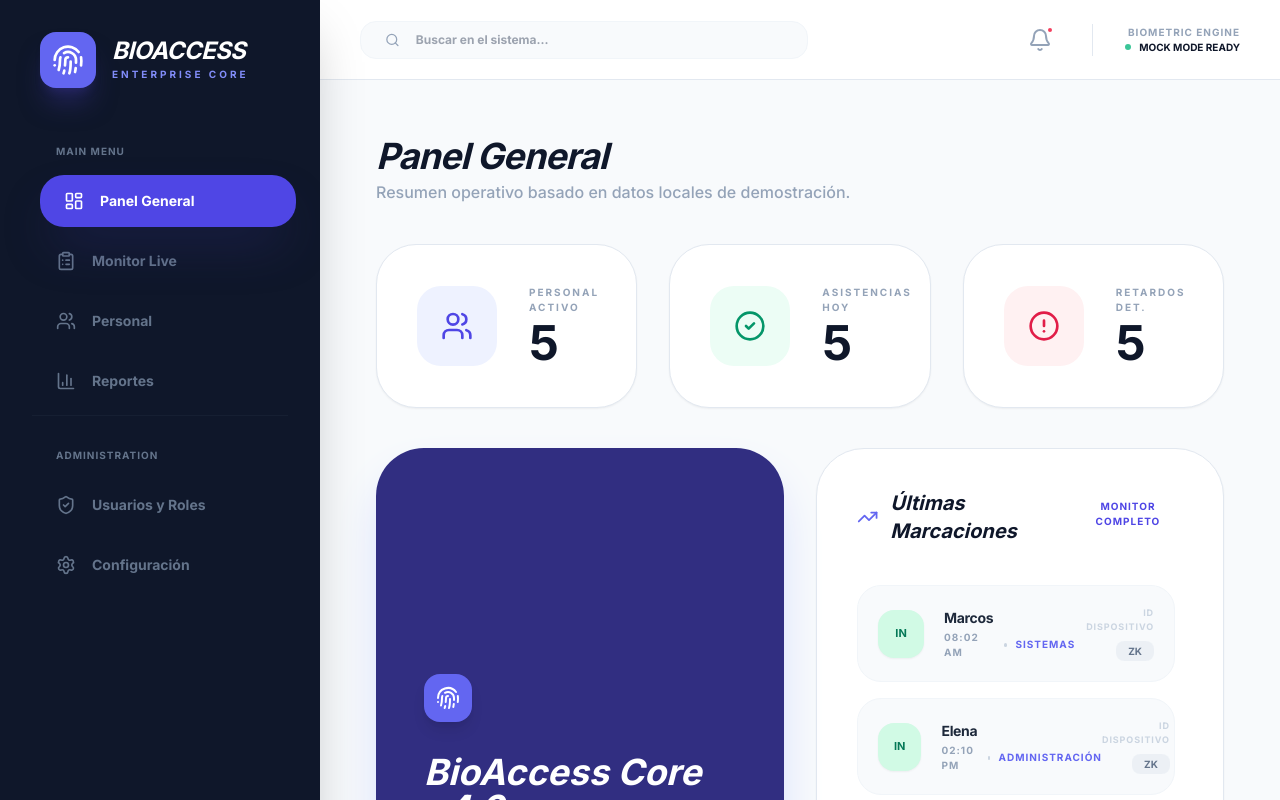
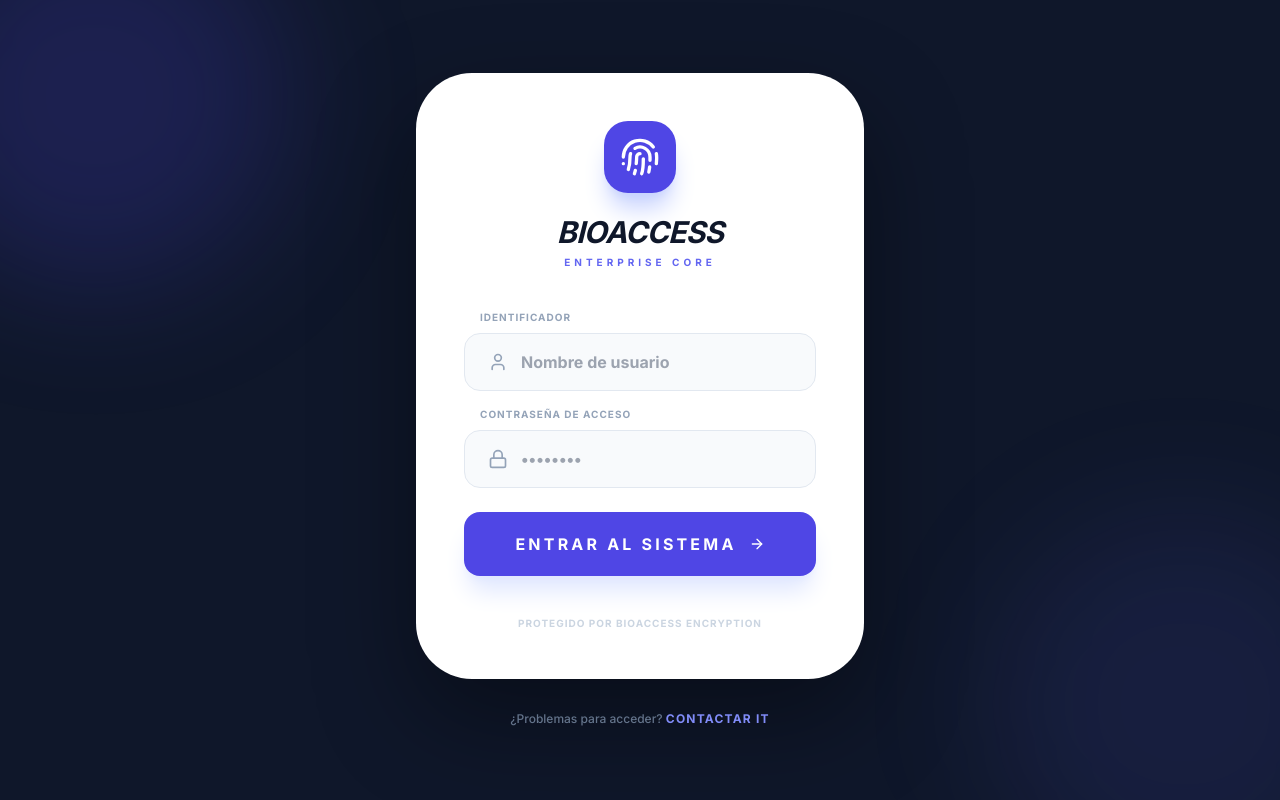
Before and after one commit to JonaMar1999/BIOMETRICOCABLEVISION, a React (Vite) app: page / in a window 1280 px wide. Shown: the top 800 px of the page. Built offline with nearby package versions, Linux system fonts and the light colour scheme.

Commit message:
feat: Add user authentication and login screen
Implements a basic login screen and authentication flow for the application. Users must log in to access the main features. The main App component now conditionally renders the Login component based on authentication status.

```diff
--- a/App.tsx
+++ b/App.tsx
@@ -11,6 +11,7 @@ import EmployeeManager from './components/EmployeeManager';
 import Reports from './components/Reports';
 import UserRoles from './components/UserRoles';
 import Config from './components/Config';
+import Login from './components/Login';
 
 // --- FUENTE DE VERDAD: MOCK DATA INICIAL ---
 const INITIAL_EMPLOYEES: Employee[] = [
@@ -31,6 +32,7 @@ const INITIAL_LOGS: AttendanceLog[] = [
 ];
 
 const App: React.FC = () => {
+  const [isAuthenticated, setIsAuthenticated] = useState(false);
   const [activeTab, setActiveTab] = useState<'dashboard' | 'attendance' | 'employees' | 'reports' | 'config' | 'users'>('dashboard');
   const [isNotificationsOpen, setIsNotificationsOpen] = useState(false);
 
@@ -57,8 +59,17 @@ const App: React.FC = () => {
       .reverse();
   }, [logs]);
 
+  const handleLogout = () => {
+    setIsAuthenticated(false);
+    setActiveTab('dashboard'); // Reset tab on logout
+  };
+
+  if (!isAuthenticated) {
+    return <Login onLogin={() => setIsAuthenticated(true)} />;
+  }
+
   return (
-    <div className="min-h-screen flex flex-col md:flex-row bg-slate-50 overflow-hidden font-['Inter']">
+    <div className="min-h-screen flex flex-col md:flex-row bg-slate-50 overflow-hidden font-['Inter'] animate-in fade-in duration-700">
       {/* SIDEBAR DE NAVEGACIÓN PROFESIONAL */}
       <aside className="w-full md:w-80 bg-slate-900 text-white p-8 shrink-0 flex flex-col shadow-2xl z-20 overflow-y-auto transition-all">
         <div className="flex items-center gap-4 mb-14 px-2">
@@ -111,7 +122,10 @@ const App: React.FC = () => {
                 <p className="text-[9px] text-slate-500 font-black uppercase tracking-widest">{currentUser.role}</p>
               </div>
            </div>
-           <button className="w-full mt-4 flex items-center justify-center gap-2 py-3 text-[10px] font-black text-rose-500 uppercase tracking-[0.2em] hover:bg-rose-500/10 rounded-xl transition-all">
+           <button
+             onClick={handleLogout}
+             className="w-full mt-4 flex items-center justify-center gap-2 py-3 text-[10px] font-black text-rose-500 uppercase tracking-[0.2em] hover:bg-rose-500/10 rounded-xl transition-all"
+            >
              <LogOut className="w-3 h-3" /> Cerrar Sesión
            </button>
         </div>
--- /dev/null
+++ b/components/Login.tsx
@@ -0,0 +1,100 @@
+
+import React, { useState } from 'react';
+import { Fingerprint, Lock, User, ArrowRight } from 'lucide-react';
+
+interface LoginProps {
+  onLogin: () => void;
+}
+
+const Login: React.FC<LoginProps> = ({ onLogin }) => {
+  const [loading, setLoading] = useState(false);
+
+  const handleSubmit = (e: React.FormEvent) => {
+    e.preventDefault();
+    setLoading(true);
+    // Simular un pequeño retraso de carga para realismo visual
+    setTimeout(() => {
+      onLogin();
+      setLoading(false);
+    }, 800);
+  };
+
+  return (
+    <div className="min-h-screen bg-slate-900 flex items-center justify-center p-6 relative overflow-hidden font-['Inter']">
+      {/* Decoración de fondo */}
+      <div className="absolute -top-24 -left-24 w-96 h-96 bg-indigo-600/20 rounded-full blur-3xl"></div>
+      <div className="absolute -bottom-24 -right-24 w-96 h-96 bg-indigo-500/10 rounded-full blur-3xl"></div>
+
+      <div className="w-full max-w-md relative z-10 animate-in fade-in zoom-in duration-700">
+        <div className="bg-white rounded-[3.5rem] shadow-[0_40px_100px_rgba(0,0,0,0.4)] overflow-hidden">
+          <div className="p-12">
+            {/* Logo y Encabezado */}
+            <div className="flex flex-col items-center mb-10 text-center">
+              <div className="bg-indigo-600 p-4 rounded-3xl shadow-xl shadow-indigo-200 mb-6">
+                <Fingerprint className="w-10 h-10 text-white" />
+              </div>
+              <h1 className="text-3xl font-black text-slate-900 tracking-tight leading-none uppercase italic">BioAccess</h1>
+              <span className="text-[10px] text-indigo-500 font-black uppercase tracking-[0.4em] block mt-2">Enterprise Core</span>
+            </div>
+
+            <form onSubmit={handleSubmit} className="space-y-6">
+              <div className="space-y-4">
+                <div className="relative">
+                  <label className="text-[10px] font-black text-slate-400 uppercase tracking-widest block mb-2 ml-4">Identificador</label>
+                  <div className="relative group">
+                    <User className="absolute left-6 top-1/2 -translate-y-1/2 w-5 h-5 text-slate-400 group-focus-within:text-indigo-600 transition-colors" />
+                    <input
+                      type="text"
+                      placeholder="Nombre de usuario"
+                      className="w-full bg-slate-50 border border-slate-200 rounded-2xl pl-14 pr-6 py-4 outline-none focus:border-indigo-500 focus:bg-white transition-all font-bold text-slate-700"
+                      required
+                    />
+                  </div>
+                </div>
+
+                <div className="relative">
+                  <label className="text-[10px] font-black text-slate-400 uppercase tracking-widest block mb-2 ml-4">Contraseña de acceso</label>
+                  <div className="relative group">
+                    <Lock className="absolute left-6 top-1/2 -translate-y-1/2 w-5 h-5 text-slate-400 group-focus-within:text-indigo-600 transition-colors" />
+                    <input
+                      type="password"
+                      placeholder="••••••••"
+                      className="w-full bg-slate-50 border border-slate-200 rounded-2xl pl-14 pr-6 py-4 outline-none focus:border-indigo-500 focus:bg-white transition-all font-bold text-slate-700"
+                      required
+                    />
+                  </div>
+                </div>
+              </div>
+
+              <button
+                type="submit"
+                disabled={loading}
+                className="w-full bg-indigo-600 text-white font-black uppercase tracking-[0.2em] py-5 rounded-2xl shadow-xl shadow-indigo-100 flex items-center justify-center gap-3 hover:bg-indigo-700 hover:scale-[1.02] transition-all disabled:opacity-70 disabled:hover:scale-100"
+              >
+                {loading ? (
+                  <div className="w-5 h-5 border-2 border-white/30 border-t-white rounded-full animate-spin"></div>
+                ) : (
+                  <>
+                    Entrar al Sistema <ArrowRight className="w-4 h-4" />
+                  </>
+                )}
+              </button>
+            </form>
+
+            <div className="mt-10 text-center">
+              <p className="text-[10px] font-black text-slate-300 uppercase tracking-widest">
+                Protegido por BioAccess Encryption
+              </p>
+            </div>
+          </div>
+        </div>
+
+        <p className="mt-8 text-center text-slate-500 text-xs font-medium">
+          ¿Problemas para acceder? <span className="text-indigo-400 font-black uppercase tracking-widest cursor-pointer hover:text-indigo-300">Contactar IT</span>
+        </p>
+      </div>
+    </div>
+  );
+};
+
+export default Login;
```
